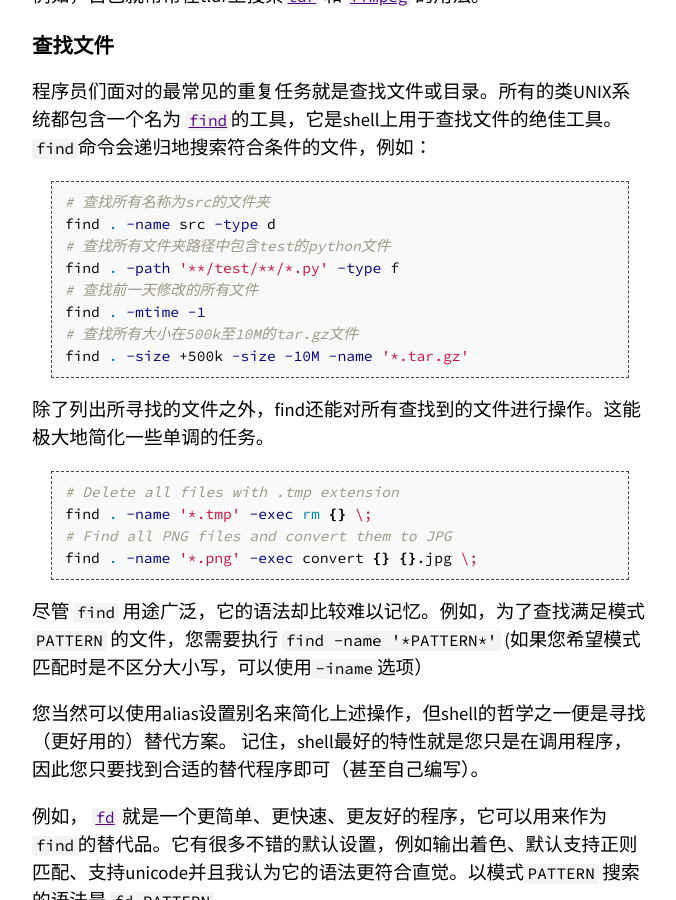
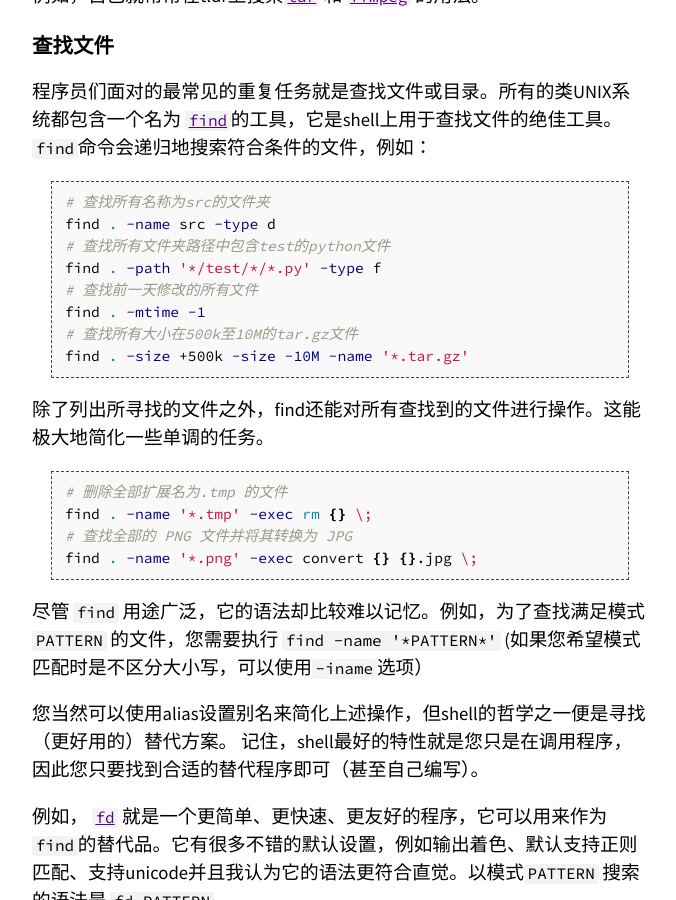
Before and after one commit to missing-semester-cn/missing-semester-cn.github.io, a Jekyll site: the page built from _2020/shell-tools.md, in a window 1280 px wide and 900 px high, scrolled down 5802 px. Shown: the whole window, without its empty margins (300-976 px from the left). Built offline with Jekyll 4.4.1, drawn with Linux system fonts in a browser that asks for light colours.

Commit message:
[upstream sync] cc71a6a

````diff
--- a/_2020/shell-tools.md
+++ b/_2020/shell-tools.md
@@ -92,8 +92,8 @@ echo "Starting program at $(date)" # date会被替换成日期和时间
 
 echo "Running program $0 with $# arguments with pid $$"
 
-for file in $@; do
-    grep foobar $file > /dev/null 2> /dev/null
+for file in "$@"; do
+    grep foobar "$file" > /dev/null 2> /dev/null
     # 如果模式没有找到，则grep退出状态为 1
     # 我们将标准输出流和标准错误流重定向到Null，因为我们并不关心这些信息
     if [[ $? -ne 0 ]]; then
@@ -192,7 +192,7 @@ shell函数和脚本有如下一些不同点：
 # 查找所有名称为src的文件夹
 find . -name src -type d
 # 查找所有文件夹路径中包含test的python文件
-find . -path '**/test/**/*.py' -type f
+find . -path '*/test/*/*.py' -type f
 # 查找前一天修改的所有文件
 find . -mtime -1
 # 查找所有大小在500k至10M的tar.gz文件
@@ -202,9 +202,9 @@ find . -size +500k -size -10M -name '*.tar.gz'
 
 
 ```bash
-# Delete all files with .tmp extension
+# 删除全部扩展名为.tmp 的文件
 find . -name '*.tmp' -exec rm {} \;
-# Find all PNG files and convert them to JPG
+# 查找全部的 PNG 文件并将其转换为 JPG
 find . -name '*.png' -exec convert {} {}.jpg \;
 ```
 
````
